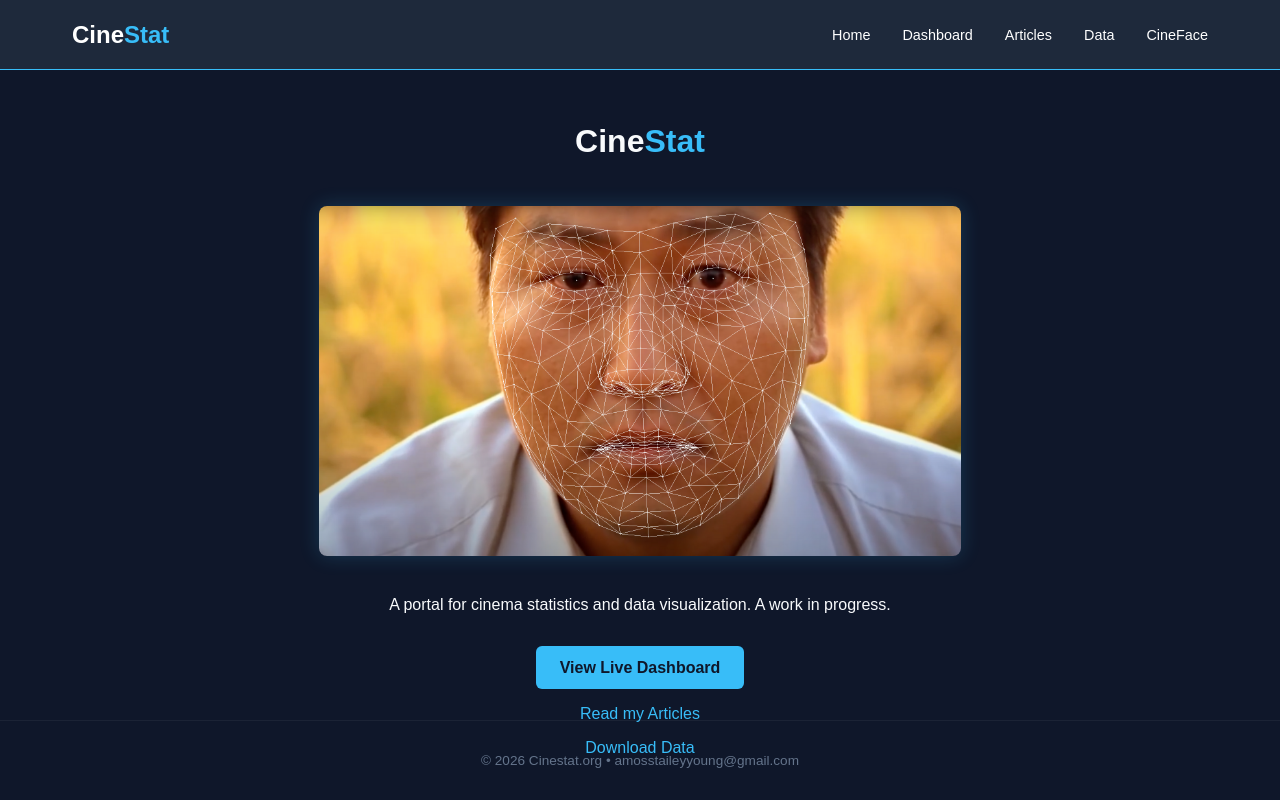
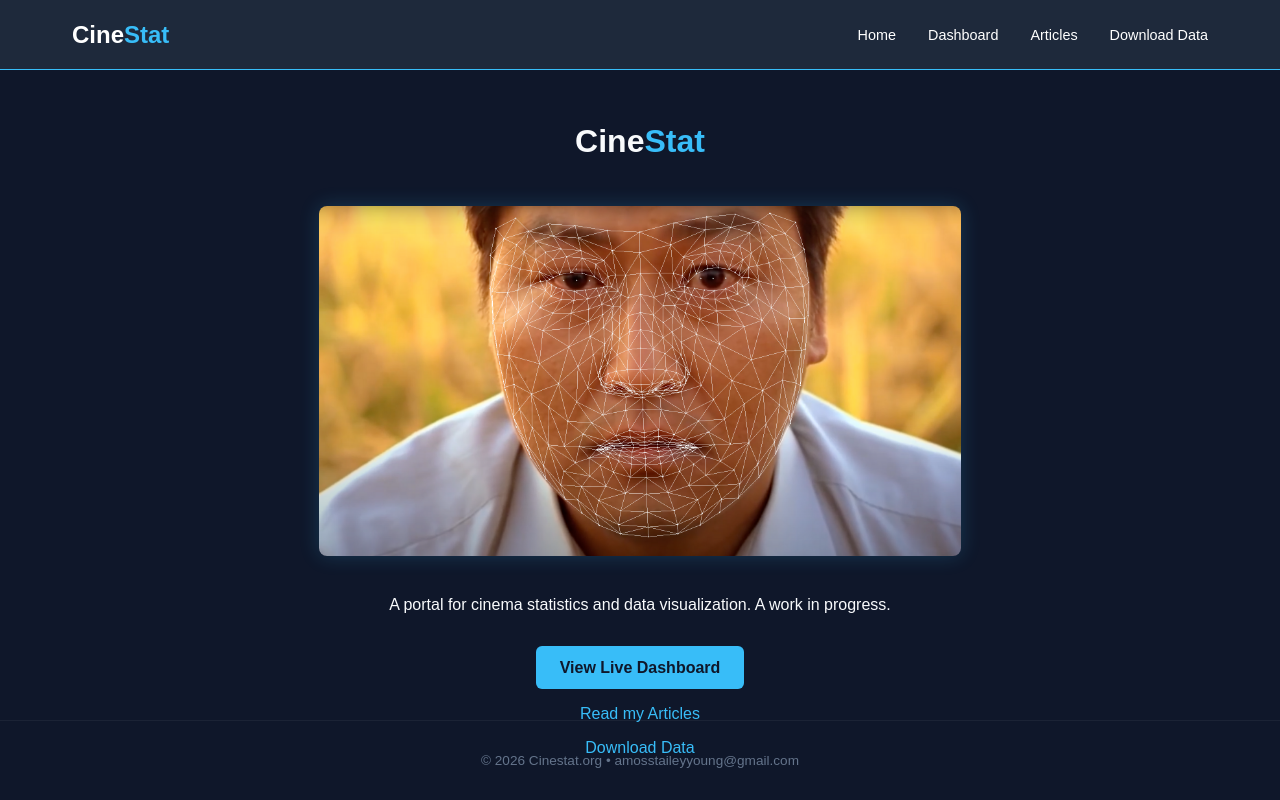
Before and after one commit to astaileyyoung/CineStat, a plain HTML site: page docs/index.html in a window 1280 px wide. Drawn offline with Linux system fonts and the light colour scheme.

Commit message:
fixed data nav link

```diff
--- a/docs/index.html
+++ b/docs/index.html
@@ -14,8 +14,7 @@
                 <li><a href="index.html">Home</a></li>
                 <li><a href="dashboard.html">Dashboard</a></li>
                 <li><a href="analyses.html">Articles</a></li>
-                <li><a href="https://huggingface.co/datasets/astaileyyoung/CineStat/tree/main" target="_blank">Data</a></li>
-                <li><a href="https://github.com/astaileyyoung/CineFace" target="_blank">CineFace</a></li>
+                <li><a href="https://huggingface.co/datasets/astaileyyoung/CineStat/tree/main" target="_blank">Download Data</a></li>
             </ul>
         </div>
     </nav>
```
